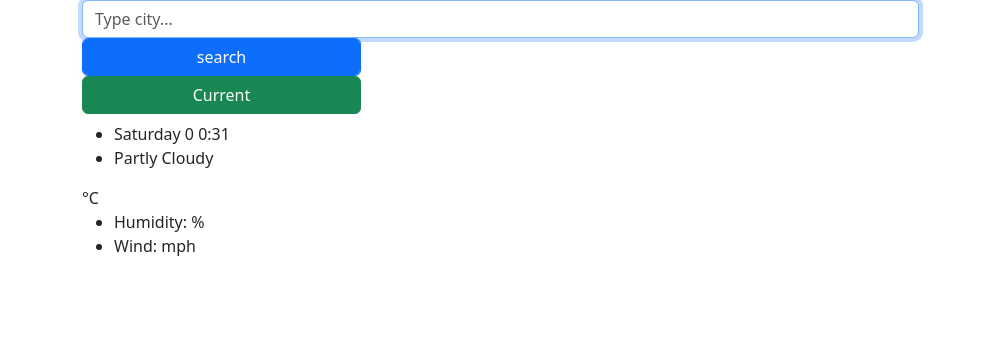
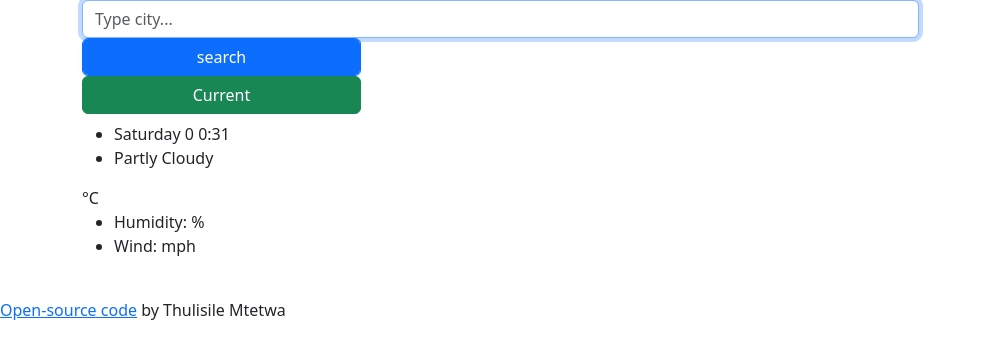
Before and after one commit to Tyla2022/weather-appp, a website built with Parcel: page index.html in a window 1280 px wide. Shown: the whole page, without its empty margins (0-985 px from the left). Built offline with nearby package versions, Linux system fonts and the light colour scheme; no server answers.

Commit message:
link added

```diff
--- a/index.html
+++ b/index.html
@@ -72,6 +72,7 @@
         </div>
       </div>
     </div>
+    <a href="https://app.netlify.com/com/sites/thunderous-trifle-218b11/overview">Open-source code</a> by Thulisile Mtetwa
     <script src="src/index.js"></script>
   </body>
 </html>
```
